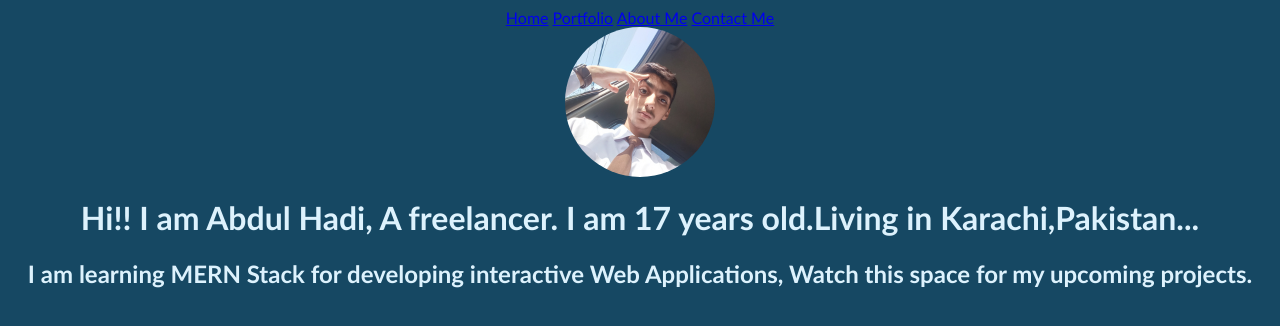
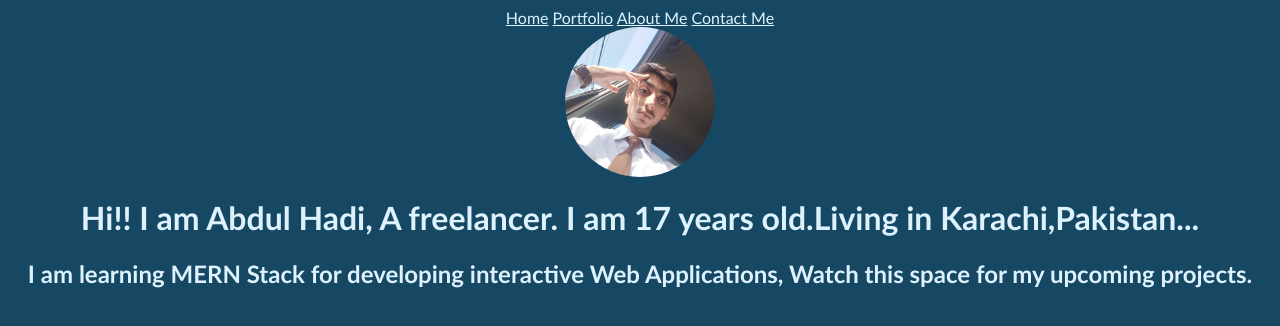
Before and after one commit to abdulhadicodes/abdulhadi, a plain HTML site: page index.html in a window 1280 px wide. Drawn offline with Linux system fonts and the light colour scheme.

Commit message:
link color

```diff
--- a/main.css
+++ b/main.css
@@ -10,22 +10,6 @@
     margin-left: auto;
     margin-right: auto;
 }
-/*.insta{
+a{
     color: #DDF2FD;
-    position: absolute;
-   bottom: 0px;
-    left: 0px;
-    right: 0px;>
 }
-.github{
-    color: #DDF2FD;
-    /*position: absolute;
-    bottom: 0px;
-    left: 850px;
-}
-.X{
-    color: #DDF2FD;
-    position: absolute;
-    bottom: 0px;
-    left: 680px;
-}
```
